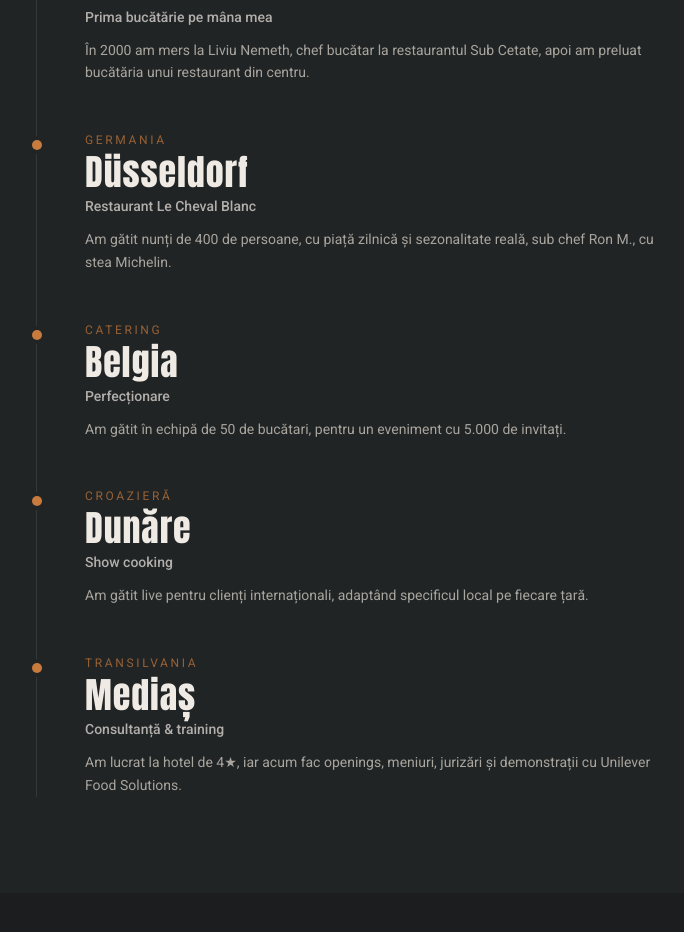
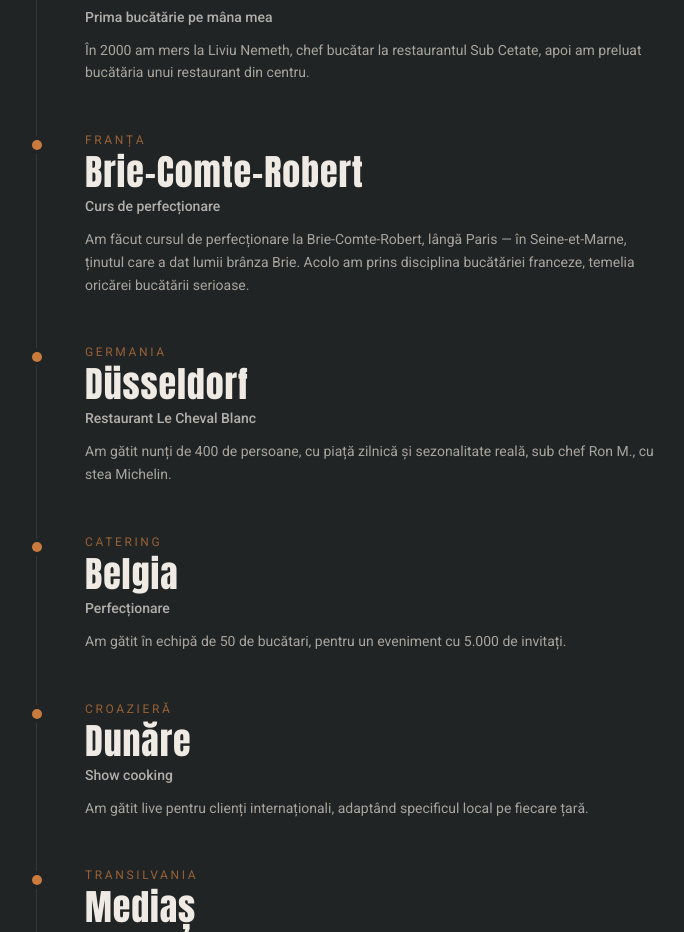
Before and after one commit to chefcsiszertiberiu/chefcsiszertiberiu.github.io, a React (Vite) app: page / in a window 1280 px wide. Shown: the part 4960-5892 px from the top of the page, without its empty margins (72-756 px from the left). Built offline with nearby package versions, Linux system fonts and the light colour scheme.

Commit message:
feat: France step in the career timeline - perfecting course at Brie-Comte-Robert, placed between Sibiu and Dusseldorf per Tiberiu's own ordering, with the Seine-et-Marne context that grounds it

```diff
--- a/src/App.tsx
+++ b/src/App.tsx
@@ -730,6 +730,12 @@ function Experience() {
       country: 'România',
       role: 'Prima bucătărie pe mâna mea',
       text: 'În 2000 am mers la Liviu Nemeth, chef bucătar la restaurantul Sub Cetate, apoi am preluat bucătăria unui restaurant din centru.',
+    },
+    {
+      place: 'Brie-Comte-Robert',
+      country: 'Franța',
+      role: 'Curs de perfecționare',
+      text: 'Am făcut cursul de perfecționare la Brie-Comte-Robert, lângă Paris — în Seine-et-Marne, ținutul care a dat lumii brânza Brie. Acolo am prins disciplina bucătăriei franceze, temelia oricărei bucătării serioase.',
     },
     {
       place: 'Düsseldorf',
```
